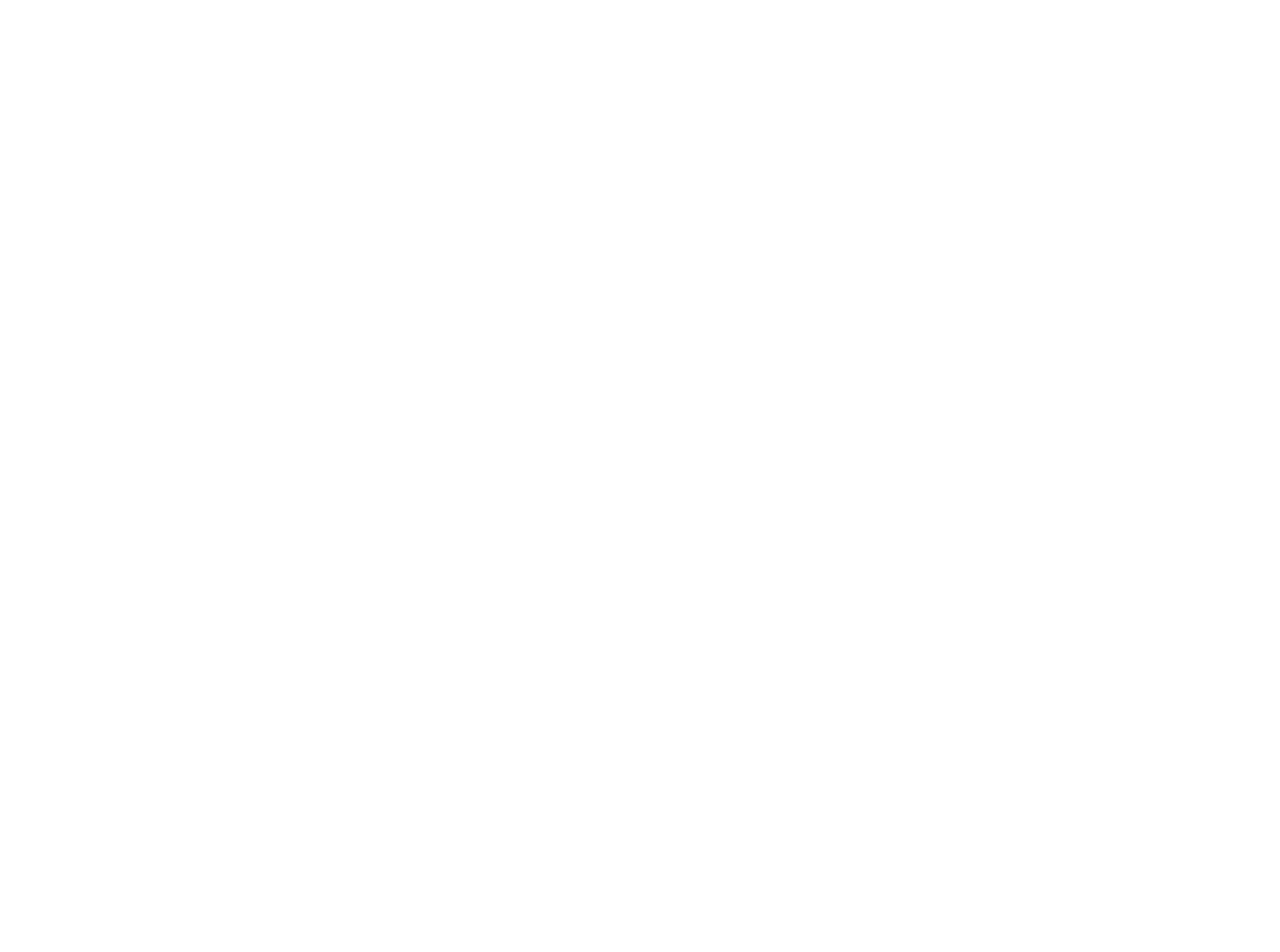
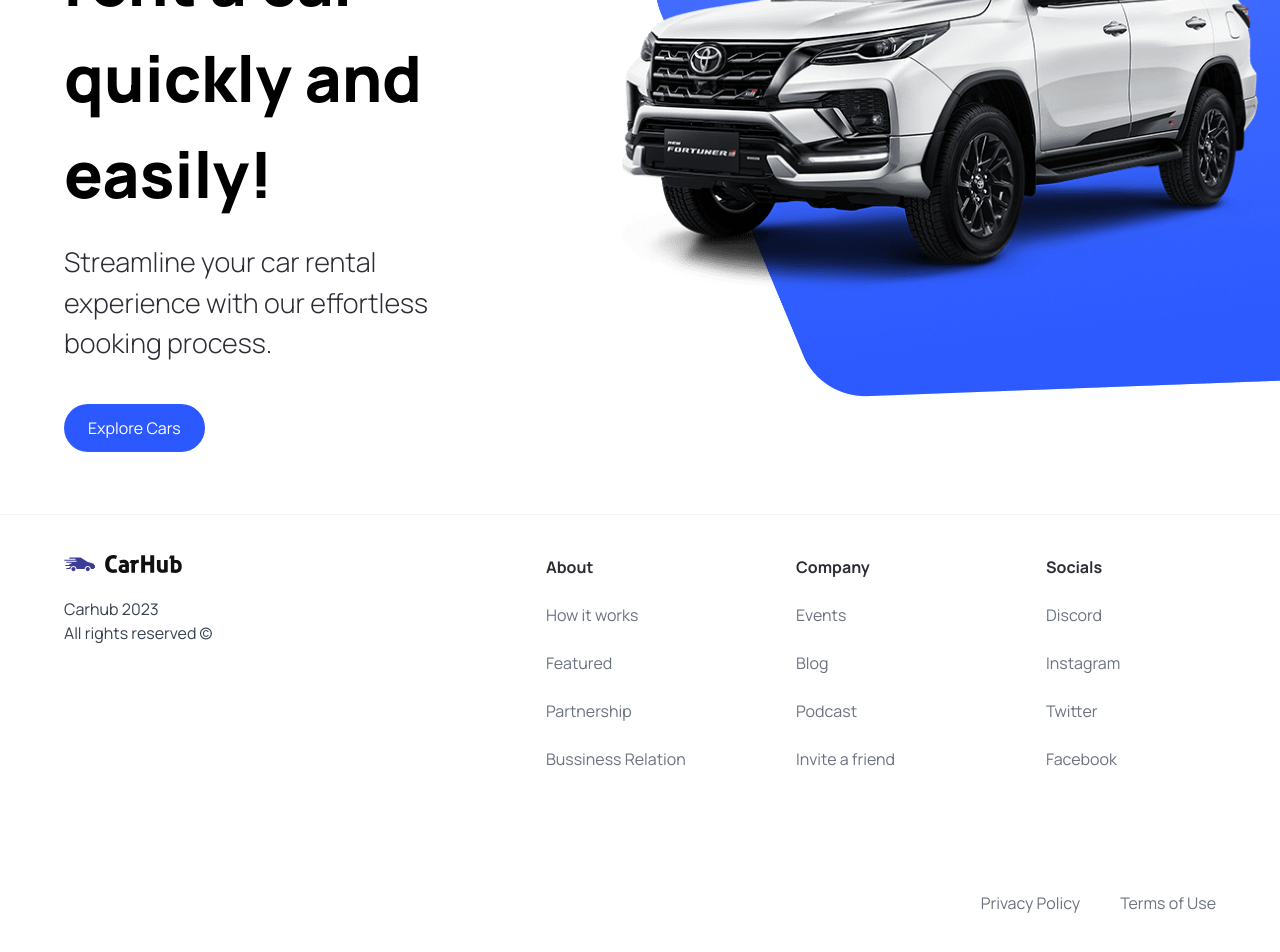
Before and after one commit to eduardofloriani/car_showcase, a Next.js app: page / in a window 1280 px wide. Shown: the part 306-1258 px from the top of the page. Before the commit the page ends 800 px from the top, so only its background shows below. Built offline with nearby package versions, Linux system fonts and the light colour scheme.

Commit message:
Hero component

```diff
--- a/app/layout.tsx
+++ b/app/layout.tsx
@@ -1,11 +1,12 @@
+import { Footer, Navbar } from '@/components'
 import './globals.css'
 import { Inter } from 'next/font/google'
 
 const inter = Inter({ subsets: ['latin'] })
 
 export const metadata = {
-  title: 'Create Next App',
-  description: 'Generated by create next app',
+  title: 'Car Hub',
+  description: 'Discover the best cars in the world.',
 }
 
 export default function RootLayout({
@@ -15,7 +16,11 @@
 }) {
   return (
     <html lang="en">
-      <body className={inter.className}>{children}</body>
+      <body className="relative">
+        <Navbar />
+        {children}
+        <Footer />
+      </body>
     </html>
   )
 }
--- a/app/page.tsx
+++ b/app/page.tsx
@@ -1,9 +1,10 @@
+import { Hero } from '@/components'
 import Image from 'next/image'
 
 export default function Home() {
   return (
     <main className="overflow-hidden">
-
+      <Hero />
     </main>
   )
 }
--- /dev/null
+++ b/components/Hero.tsx
@@ -0,0 +1,42 @@
+'use client'
+
+import Image from "next/image";
+import CustomButton from "./CustomButton";
+
+const Hero = () => {
+    const handleScroll = () => {
+
+    }
+
+    return (
+        <div className="hero">
+            <div className="flex-1 pt-36 padding-x">
+                <h1 className="hero__title">
+                    Find, book or rent a car -- quickly and easily!
+                </h1>
+
+                <p className="hero__subtitle">
+                    Streamline your car rental experience with our
+                    effortless booking process.
+                </p>
+
+                <CustomButton
+                    title="Explore Cars"
+                    containerStyles="bg-primary-blue text-white
+                    rounded-full mt-10"
+                    handleClick={handleScroll}
+                />
+            </div>
+            <div className="hero__image-container">
+                <div className="hero__image">
+                    <Image src="/hero.png" alt="hero"
+                    fill className="object-contain" />
+                </div>
+
+                <div className="hero__image-overlay" />
+            </div>
+        </div>
+    )
+}
+
+export default Hero
--- /dev/null
+++ b/components/index.ts
@@ -0,0 +1,11 @@
+import Hero from './Hero';
+import CustomButton from './CustomButton';
+import Navbar from './Navbar';
+import Footer from './Footer';
+
+export {
+    Hero,
+    CustomButton,
+    Navbar,
+    Footer
+}
--- /dev/null
+++ b/constants/index.ts
@@ -0,0 +1,101 @@
+export const manufacturers = [
+    "Acura",
+    "Alfa Romeo",
+    "Aston Martin",
+    "Audi",
+    "Bentley",
+    "BMW",
+    "Buick",
+    "Cadillac",
+    "Chevrolet",
+    "Chrysler",
+    "Citroen",
+    "Dodge",
+    "Ferrari",
+    "Fiat",
+    "Ford",
+    "GMC",
+    "Honda",
+    "Hyundai",
+    "Infiniti",
+    "Jaguar",
+    "Jeep",
+    "Kia",
+    "Lamborghini",
+    "Land Rover",
+    "Lexus",
+    "Lincoln",
+    "Maserati",
+    "Mazda",
+    "McLaren",
+    "Mercedes-Benz",
+    "MINI",
+    "Mitsubishi",
+    "Nissan",
+    "Porsche",
+    "Ram",
+    "Rolls-Royce",
+    "Subaru",
+    "Tesla",
+    "Toyota",
+    "Volkswagen",
+    "Volvo",
+];
+
+export const yearsOfProduction = [
+    { title: "Year", value: "" },
+    { title: "2015", value: "2015" },
+    { title: "2016", value: "2016" },
+    { title: "2017", value: "2017" },
+    { title: "2018", value: "2018" },
+    { title: "2019", value: "2019" },
+    { title: "2020", value: "2020" },
+    { title: "2021", value: "2021" },
+    { title: "2022", value: "2022" },
+    { title: "2023", value: "2023" },
+];
+
+export const fuels = [
+    {
+        title: "Fuel",
+        value: "",
+    },
+    {
+        title: "Gas",
+        value: "Gas",
+    },
+    {
+        title: "Electricity",
+        value: "Electricity",
+    },
+];
+
+export const footerLinks = [
+    {
+        title: "About",
+        links: [
+            { title: "How it works", url: "/" },
+            { title: "Featured", url: "/" },
+            { title: "Partnership", url: "/" },
+            { title: "Bussiness Relation", url: "/" },
+        ],
+    },
+    {
+        title: "Company",
+        links: [
+            { title: "Events", url: "/" },
+            { title: "Blog", url: "/" },
+            { title: "Podcast", url: "/" },
+            { title: "Invite a friend", url: "/" },
+        ],
+    },
+    {
+        title: "Socials",
+        links: [
+            { title: "Discord", url: "/" },
+            { title: "Instagram", url: "/" },
+            { title: "Twitter", url: "/" },
+            { title: "Facebook", url: "/" },
+        ],
+    },
+];
```
